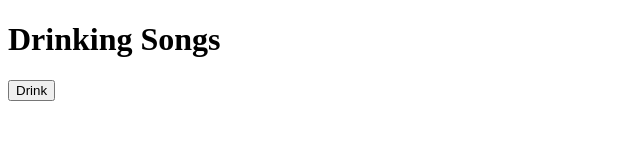
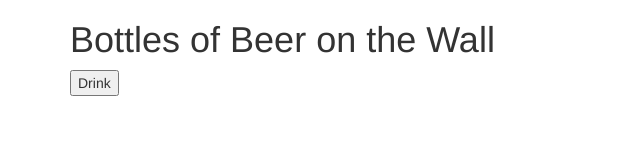
Before and after one commit to audreyscrugs/99-bottles-code-review, a plain HTML site: page index.html in a window 1280 px wide. Shown: the whole page, without its empty margins (0-640 px from the left). Drawn offline with Linux system fonts and the light colour scheme.

Commit message:
Link bootstrap.

```diff
--- a/index.html
+++ b/index.html
@@ -1,14 +1,18 @@
 <!DOCTYPE html>
 <html>
   <head>
+    <link href="css/bootstrap.css" rel="stylesheet" type="text/css">
+    <link href="css/styles.css" rel="stylesheet" type="text/css">
     <script src="js/jquery-1.11.3.js"></script>
     <script src="js/scripts.js"></script>
     <title>Beer Song</title>
   </head>
   <body>
-    <h1>Drinking Songs</h1>
-      <button type="submit" id="drink">Drink</button>
-      <ul id="display">
-      </ul>
+    <div class= "container">
+      <h1>Bottles of Beer on the Wall</h1>
+        <button type="submit" id="drink">Drink</button>
+        <ul id="display">
+        </ul>
+    </div>
   </body>
 </html>
--- a/specs/specs.js
+++ b/specs/specs.js
@@ -12,7 +12,3 @@ describe("bottlesOfBeer", function() {
     expect(bottlesOfBeer(10)).to.equal("10 bottles of beer on the wall, 10 bottles of beer. Take one down and pass it around, 9 bottles of beer on the wall.");
   });
 });
-
-// describe("drink", function() {
-//   it("prints")
-// })
```
